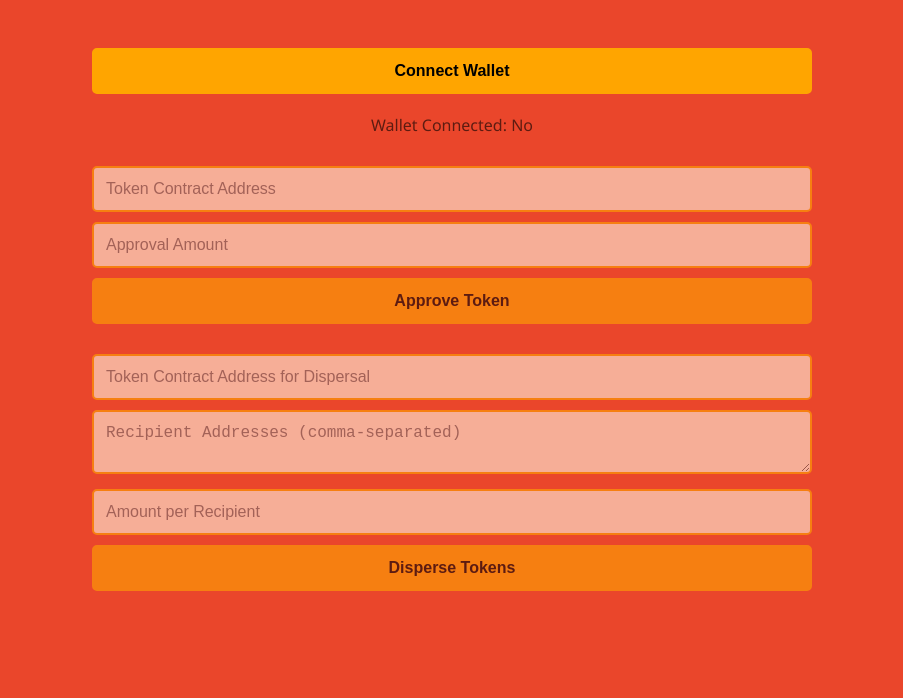
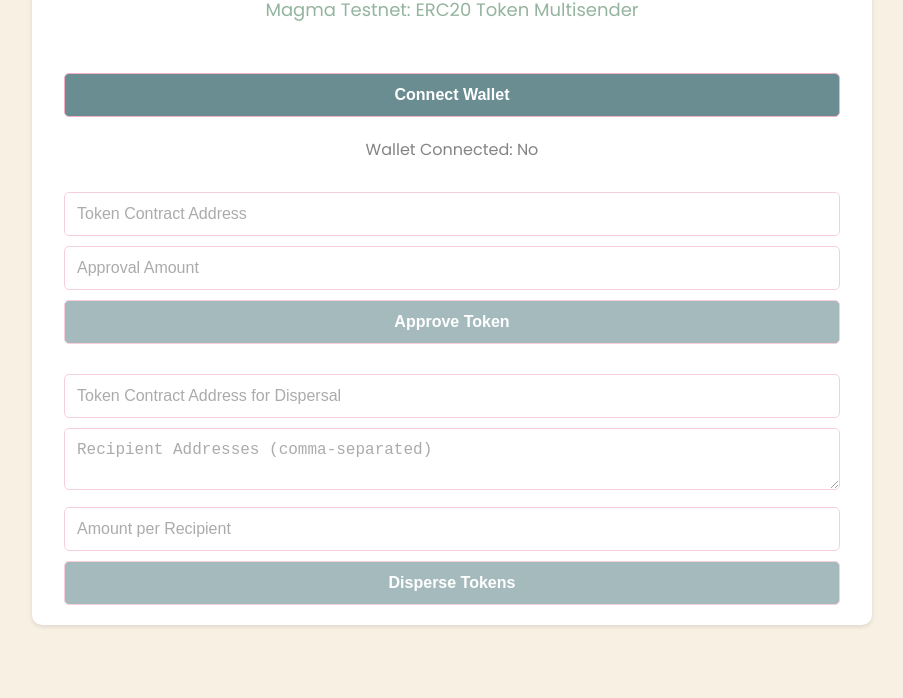
Before and after one commit to pondscan/MagmaSender, a plain HTML site: page index.html in a window 1280 px wide. Shown: the part 102-800 px from the top of the page, without its empty margins (188-1091 px from the left). Drawn offline with Linux system fonts and the light colour scheme.

Commit message:
Update index.html

```diff
--- a/index.html
+++ b/index.html
@@ -4,11 +4,12 @@
     <meta charset="UTF-8">
     <meta name="viewport" content="width=device-width, initial-scale=1.0">
     <title>MagmaSender App</title>
+    <link href="https://fonts.googleapis.com/css2?family=Poppins:wght@400;600&display=swap" rel="stylesheet">
     <style>
         body {
-            font-family: 'Segoe UI', Tahoma, Geneva, Verdana, sans-serif;
-            background-color: #EA462B; /* Main BG color */
-            color: #000; /* Text color */
+            font-family: 'Poppins', sans-serif;
+            background-color: #F8F0E3; /* Light beige background */
+            color: #333; /* Dark grey text */
             margin: 0;
             padding: 0;
             box-sizing: border-box;
@@ -16,20 +17,23 @@
 
         .container {
             max-width: 800px;
-            margin: 0 auto;
+            margin: 20px auto;
             padding: 20px;
             text-align: center;
+            border-radius: 10px; /* Added rounded corners for the container */
+            box-shadow: 0 2px 4px rgba(0,0,0,0.1); /* Subtle shadow for depth */
+            background-color: #FFFFFF; /* White background for the content area */
         }
 
         .app-title {
             font-size: 32px;
-            color: #FFA500; /* Orange color for the title */
+            color: #6A8D92; /* Soft blue color */
             margin-bottom: 10px;
         }
 
         .app-subtitle {
-            font-size: 20px;
-            color: #000; /* Black color for the subtitle */
+            font-size: 18px;
+            color: #94B49F; /* Soft green color */
             margin-bottom: 30px;
         }
 
@@ -37,24 +41,24 @@
             margin-top: 10px;
             padding: 12px;
             font-size: 16px;
-            width: 90%;
-            border: 2px solid #FFA500; /* Orange border */
+            width: calc(100% - 24px); /* Adjust width calculation to include padding */
+            border: 1px solid #F3B0C3; /* Soft pink border */
             border-radius: 5px; /* Rounded corners */
-            box-sizing: border-box; /* Better width management */
-            background-color: #FFF3E0; /* Light orange background */
-            color: #000; /* Black text */
+            box-sizing: border-box;
+            background-color: #FFF; /* White background for inputs */
+            color: #333; /* Dark grey text */
         }
 
         button {
-            background-color: #FFA500; /* Orange background for buttons */
-            color: #000; /* Black text for buttons */
-            font-weight: bold;
+            background-color: #6A8D92; /* Soft blue background for buttons */
+            color: #FFF; /* White text for buttons */
+            font-weight: 600; /* Bold font for buttons */
             cursor: pointer;
             transition: background-color 0.3s, transform 0.2s;
         }
 
         button:hover {
-            background-color: #FF8C00; /* Darker orange on hover */
+            background-color: #57777b; /* Darker shade of blue for button hover */
             transform: translateY(-2px); /* Slight lift effect */
         }
 
@@ -70,6 +74,18 @@
 
         #walletInfo, #tokenApproval, #tokenTransfer, .connect-btn {
             margin-top: 20px;
+        }
+
+        /* Responsive adjustments */
+        @media (max-width: 600px) {
+            .container {
+                margin: 10px;
+                padding: 10px;
+            }
+
+            input, textarea, button {
+                width: calc(100% - 20px); /* Adjust for smaller screens */
+            }
         }
     </style>
     <script src="https://cdn.jsdelivr.net/npm/web3/dist/web3.min.js"></script>
@@ -202,5 +218,4 @@
 
     </script>
 </body>
-
 </html>
```
